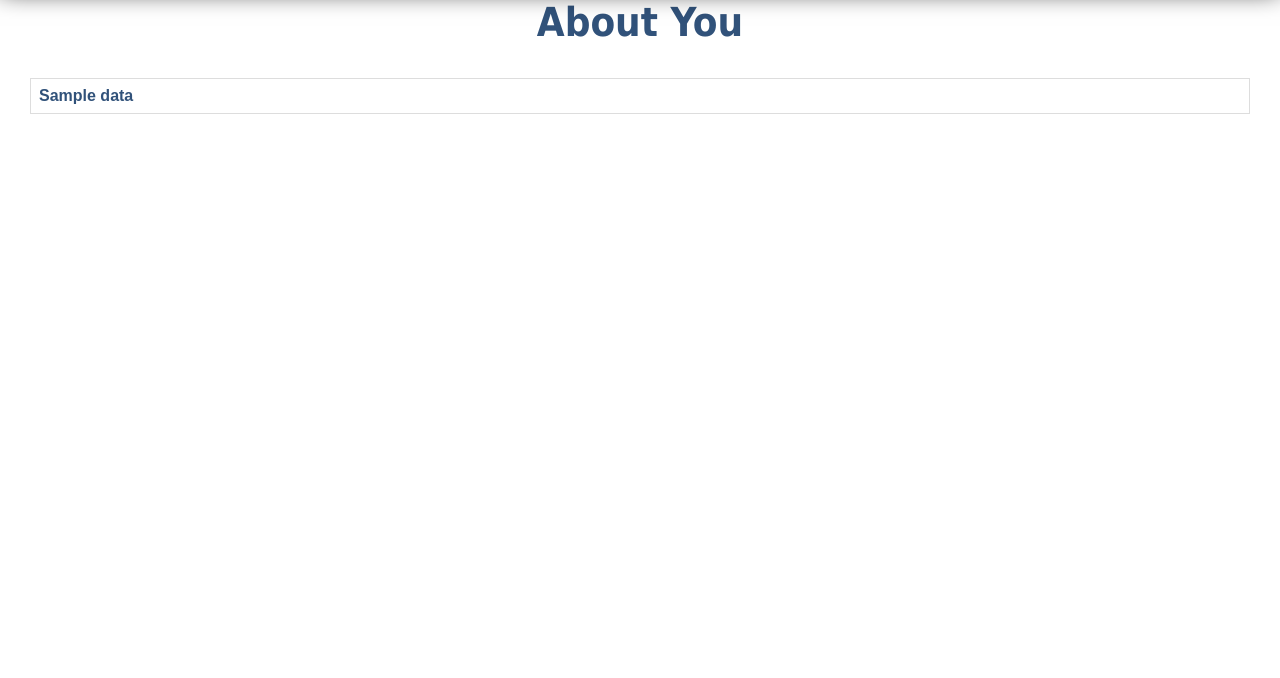
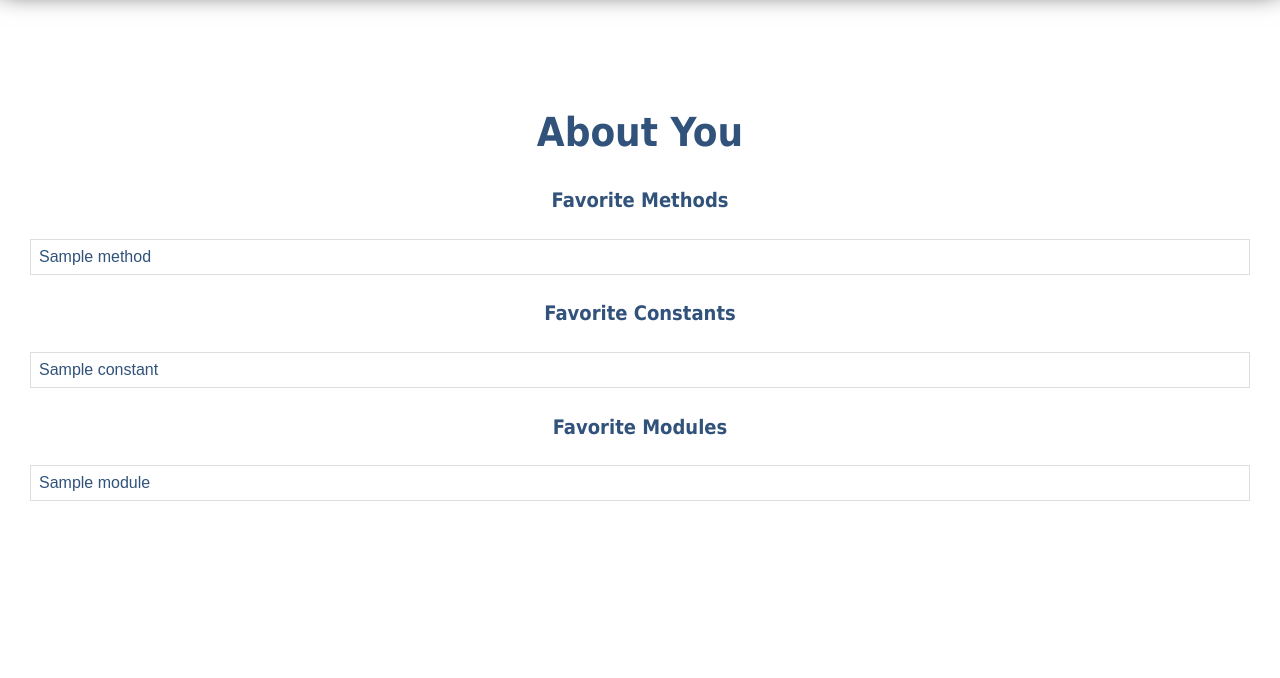
Before and after one commit to sedona-thomas/Database-Project, a Flask app: template webserver/templates/about_you.html in a window 1280 px wide. Shown: the part 91-769 px from the top of the page. Run offline with Flask 2, Linux system fonts and the light colour scheme; the template is opened without the code that fills it: most values are stand-ins (such as "Sample title", 1, 10 or a date in 2020); lists and menus that the app fills with data are empty; parts of the project's set-up code (start-up, migrations or seed data) failed here and were passed over.

Commit message:
got a hip and personalized page up and running but there are some issues with duplicates on the db side

```diff
--- a/webserver/server.py
+++ b/webserver/server.py
@@ -166,6 +166,31 @@ def constants():
   context = dict(data = data)
   return render_template("constants.html", **context)
 
+# localhost:8111/about_you
+@app.route('/about_you')
+def about_you():
+  command1 = text("SELECT method.* FROM method, method_keywords, method_favorite WHERE ((method_keywords.name = method.name) AND (method.name = method_favorite.method_name) AND (user_id = {0}))".format(CURRENT_USER_ID))
+  cursor1 = g.conn.execute(command1)
+
+  command2 = text("SELECT constant.* FROM constant, constant_keywords, constant_favorite WHERE ((constant_keywords.name = constant.name) AND (constant.name = constant_favorite.constant_name) AND (user_id = {0}))".format(CURRENT_USER_ID))
+  cursor2 = g.conn.execute(command2)
+  command4 = text("SELECT module.* FROM module, module_keywords, module_favorite WHERE ((module_keywords.name = module.name) AND (module.name = module_favorite.module_name) AND (user_id = {0}))".format(CURRENT_USER_ID))
+  cursor4 = g.conn.execute(command4)
+  method_data = []
+  constant_data = []
+  module_data = []
+  for result in cursor1:
+    method_data.append(result)
+  for result in cursor2:
+    constant_data.append(result)
+  for result in cursor4:
+    module_data.append(result)
+  cursor1.close()
+  cursor2.close()
+  cursor4.close()
+  context = dict(method_data = method_data, constant_data = constant_data, module_data = module_data)
+  return render_template("about_you.html", **context)
+
 '''
     Searches
 '''
--- a/webserver/static/index.css
+++ b/webserver/static/index.css
@@ -49,7 +49,7 @@ body
 {
     background-color: #FFFFFF;
     margin:30;
-    margin-top: 90;
+    margin-top: 200;
     padding:0;
     font-family: Tahoma, sans-serif;
     text-align: left;
--- a/webserver/templates/about_you.html
+++ b/webserver/templates/about_you.html
@@ -21,12 +21,41 @@
   </header>
 
   <h2 align="center">About You</h2>
-    <table>
+   <h4 align="center">Favorite Methods</h4>
+   <table>
       <div>
-        {% for n in data %}
+        {% for n in method_data %}
           <tr>
             {% for x in n %}
-              <th><div>{{x}}</div></th>
+              <td><div>{{x}}</div></td>
+            {% endfor %}
+          </tr>
+        {% endfor %}
+      </div>
+    </table>
+
+
+   <h4 align="center">Favorite Constants</h4>
+   <table>
+      <div>
+        {% for n in constant_data %}
+          <tr>
+            {% for x in n %}
+              <td><div>{{x}}</div></td>
+            {% endfor %}
+          </tr>
+        {% endfor %}
+      </div>
+    </table>
+
+
+   <h4 align="center">Favorite Modules</h4>
+   <table>
+      <div>
+        {% for n in module_data %}
+          <tr>
+            {% for x in n %}
+              <td><div>{{x}}</div></td>
             {% endfor %}
           </tr>
         {% endfor %}
```
